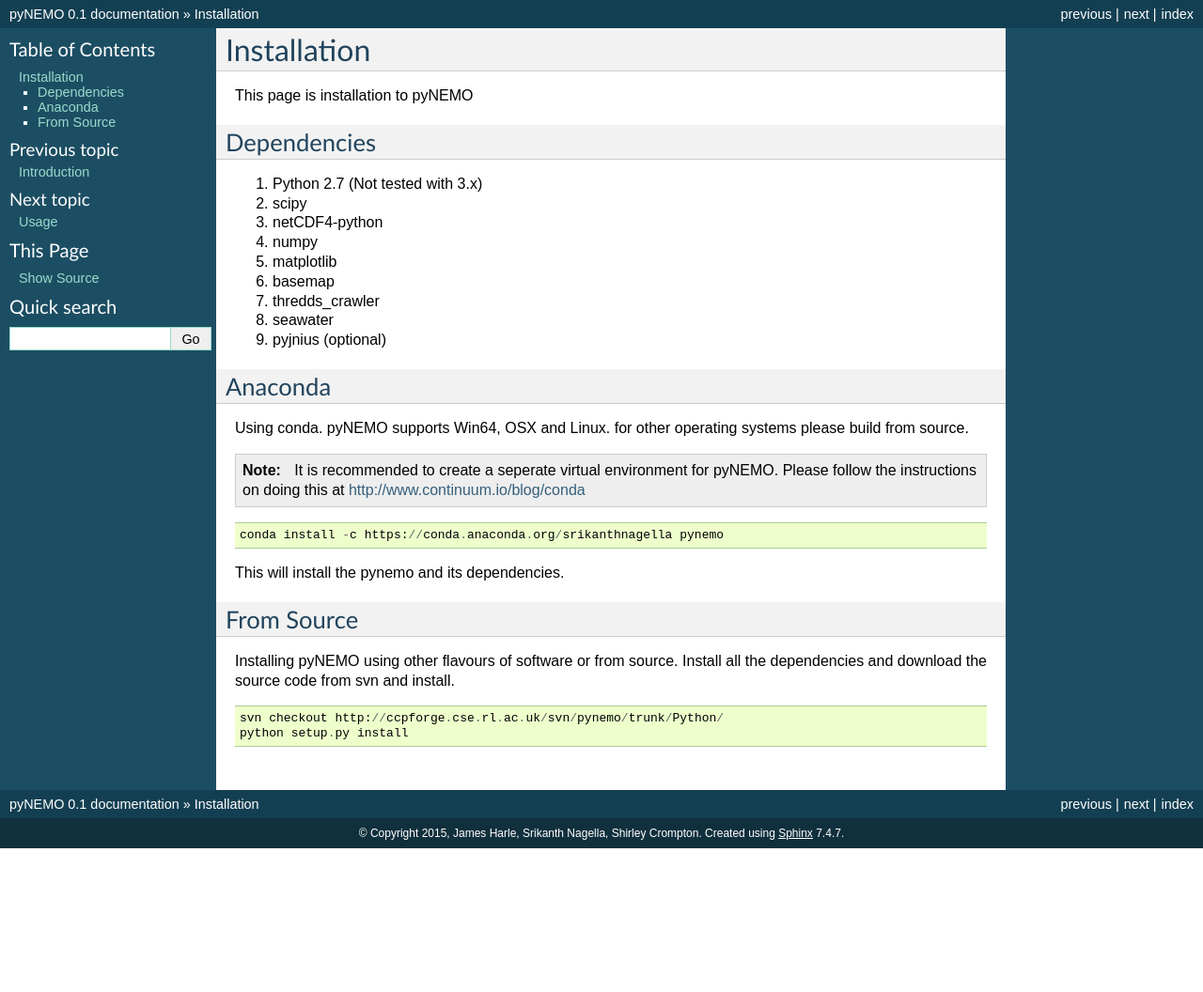
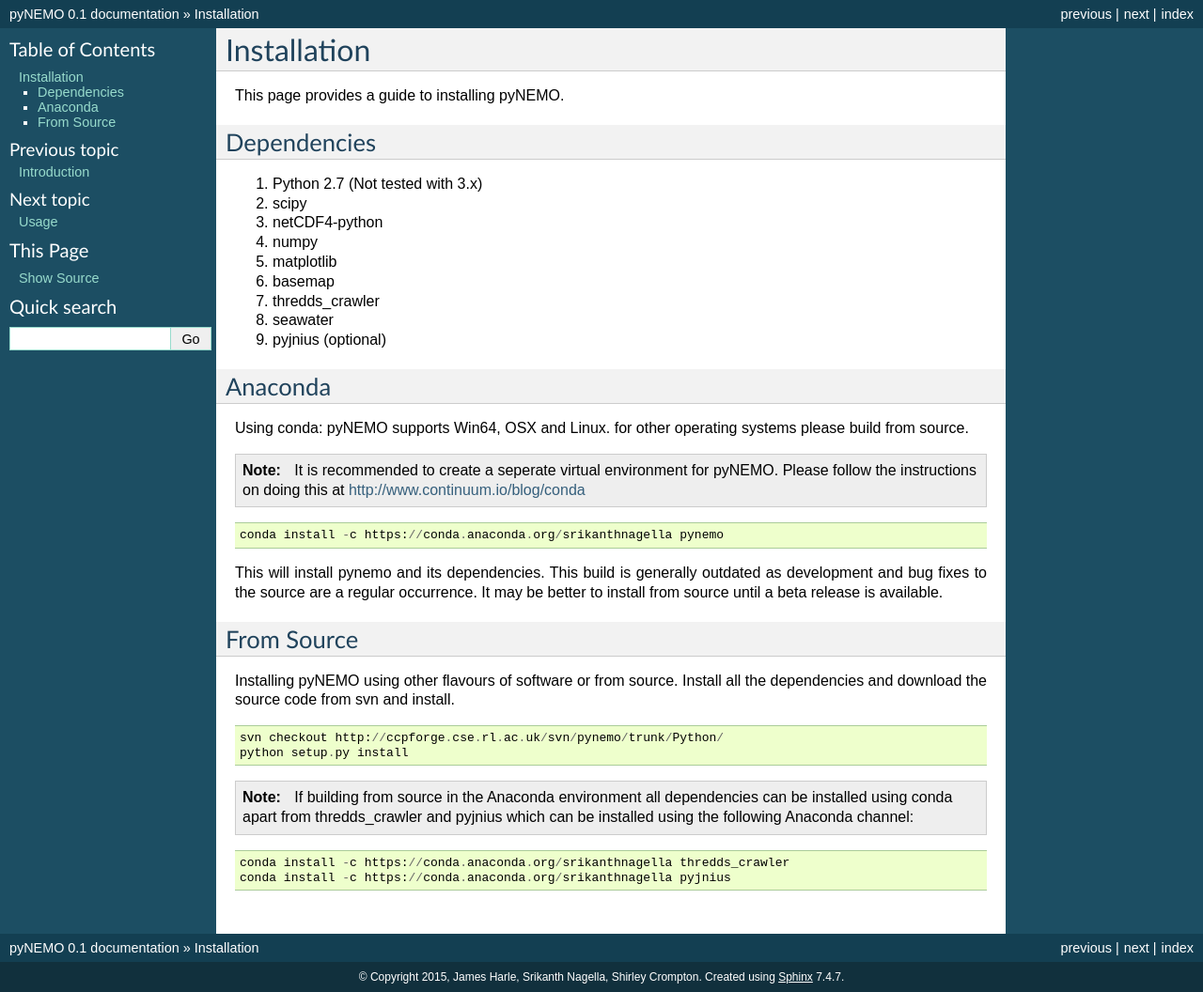
Before and after one commit to vleguenn/PyNEMO, a Sphinx documentation site: the page built from Python/docs/source/installation.rst, in a window 1280 px wide. Shown: the whole page at 94% size. Built offline with Sphinx 7.4.7, drawn with Linux system fonts in a browser that asks for light colours; before the commit the page ends 903 px from its top, so only the background shows below that.

Commit message:
update to example documentation [#1316]
git-svn-id: https://ccpforge.cse.rl.ac.uk/svn/pynemo/trunk@170 9a1c3b68-90a4-42a4-98f4-a1cd0af2bb7b

```diff
--- a/Python/docs/source/installation.rst
+++ b/Python/docs/source/installation.rst
@@ -1,6 +1,6 @@
 Installation
 ============
-This page is installation to pyNEMO
+This page provides a guide to installing pyNEMO.
 
 Dependencies
 ^^^^^^^^^^^^
@@ -18,22 +18,35 @@
 Anaconda
 ^^^^^^^^
 
-Using conda. pyNEMO supports Win64, OSX and Linux. for other operating systems please build from source.
+Using conda: pyNEMO supports Win64, OSX and Linux. for other operating systems please build from source.
 
-.. note:: It is recommended to create a seperate virtual environment for pyNEMO. Please follow the instructions on doing this at http://www.continuum.io/blog/conda
+.. note:: It is recommended to create a seperate virtual environment for pyNEMO.
+          Please follow the instructions on doing this at http://www.continuum.io/blog/conda
 
 ::
 
    conda install -c https://conda.anaconda.org/srikanthnagella pynemo
 
-This will install the pynemo and its dependencies.
+This will install pynemo and its dependencies. This build is generally outdated as development and
+bug fixes to the source are a regular occurrence. It may be better to install from source until a beta
+release is available.
 
 From Source
 ^^^^^^^^^^^
 
-Installing pyNEMO using other flavours of software or from source. Install all the dependencies and download the source code from svn and install.
+Installing pyNEMO using other flavours of software or from source. Install all the dependencies and
+download the source code from svn and install.
 
 ::
 
    svn checkout http://ccpforge.cse.rl.ac.uk/svn/pynemo/trunk/Python/
    python setup.py install
+
+.. note:: If building from source in the Anaconda environment all dependencies can
+          be installed using conda apart from thredds_crawler and pyjnius which can
+          be installed using the following Anaconda channel:
+
+::
+
+   conda install -c https://conda.anaconda.org/srikanthnagella thredds_crawler
+   conda install -c https://conda.anaconda.org/srikanthnagella pyjnius
--- a/Python/docs/source/ncml_generator_usage.rst
+++ b/Python/docs/source/ncml_generator_usage.rst
@@ -84,9 +84,9 @@
 +---------------+------------------------+---------------------------+
 |               | d:/muV.nc              | V.nc                      |
 +---------------+------------------------+---------------------------+
-| .*\\.nc$      | c:/dir/dir/dir/*.nc    | The file suffix is  nc    |
+| .*\\.nc$      | c:/dir/dir/dir/\*.nc   | The file suffix is  nc    |
 +---------------+------------------------+---------------------------+
-|               | d:/*.nc                |                           |
+|               | d:/\*.nc               |                           |
 +---------------+------------------------+---------------------------+
 |.*/2015.*\\.nc$| c:/dir/2015_01_16.nc   | The file path contains    |
 +---------------+------------------------+---------------------------+
```
Also changed, not shown: Python/docs/source/examples.rst (+99 -12 lines), Python/docs/source/intro.rst (+4 -4 lines), Python/docs/source/usage.rst (+6 -3 lines).
